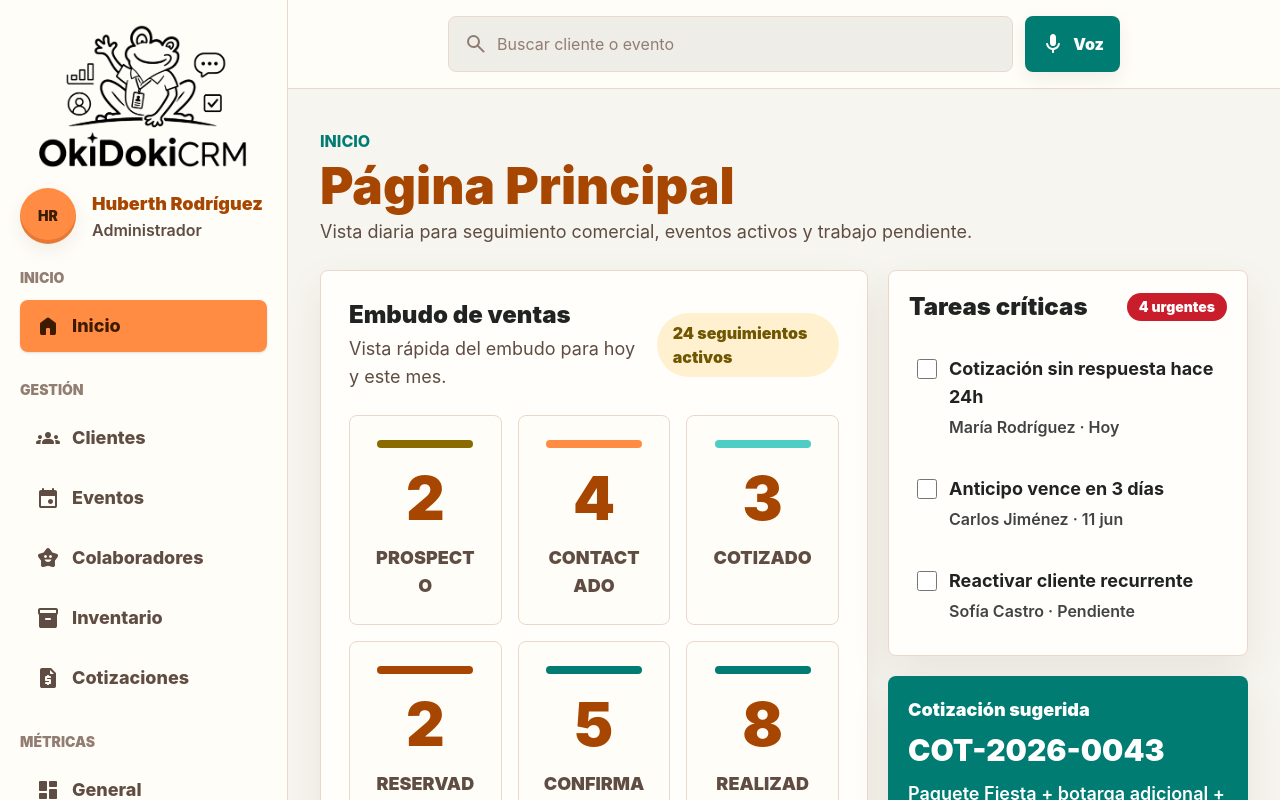
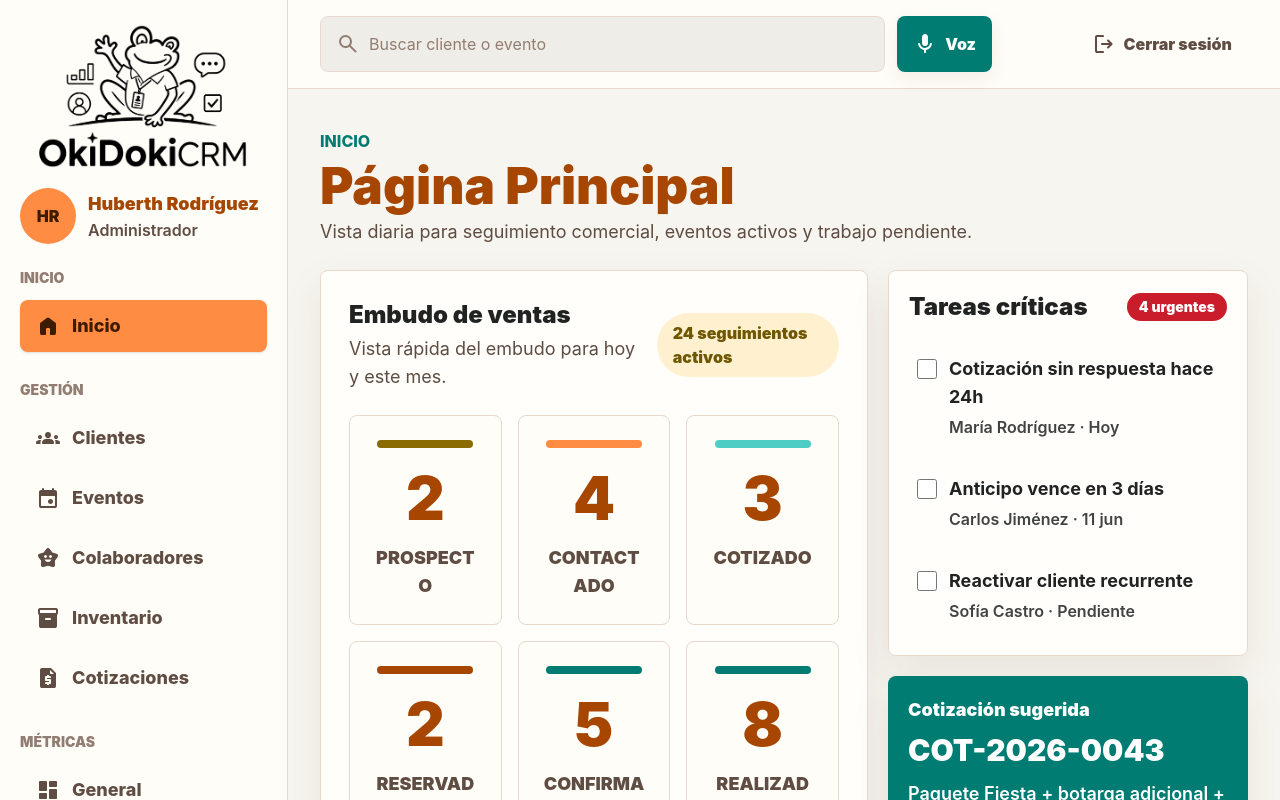
Before and after one commit to garze05/CRM, a Next.js app: page / in a window 1280 px wide. Shown: the top 800 px of the page. Built offline with nearby package versions, Linux system fonts and the light colour scheme.

Commit message:
feat: Update account items in Sidebar; remove unused paperwork link and adjust layout

```diff
--- a/app/components/crm-shell.tsx
+++ b/app/components/crm-shell.tsx
@@ -84,23 +84,18 @@ const mockUser = {
 
 const accountItems = [
 	{
-		label: "Ajustes",
-		href: "/ajustes",
-		icon: "material-symbols:settings-rounded",
-	},
-	{
-		label: "Cerrar sesión",
-		href: "/",
-		icon: "material-symbols:logout-rounded",
-	},
-];
-
-const paperworkItem: NavigationItem = {
 		label: "Papelería",
 		href: "/papeleria",
 		icon: "material-symbols:delete-outline-rounded",
 		activeMatch: "/papeleria",
-};
+	},
+	{
+		label: "Ajustes",
+		href: "/ajustes",
+		icon: "material-symbols:settings-rounded",
+		activeMatch: "/ajustes",
+	},
+];
 
 function isNavigationItemActive(pathname: string, item: NavigationItem) {
 	if (!item.activeMatch) {
@@ -182,8 +177,8 @@ function NavigationContent({ onNavigate }: { onNavigate?: () => void }) {
 
 function SidebarUser() {
 	return (
-		<div className='mb-6 flex items-center gap-4'>
-			<div className='grid h-14 w-14 shrink-0 place-items-center rounded-full bg-[var(--accent-color)] text-sm font-black text-[var(--on-accent)] shadow-[inset_0_-4px_0_rgba(132,52,0,0.2),var(--crisp-shadow)]'>
+		<div className='mb-6 flex items-center gap-3'>
+			<div className='grid h-14 w-14 shrink-0 place-items-center rounded-full bg-[var(--accent-color)] text-md font-black text-[var(--on-accent)]'>
 				{mockUser.initials}
 			</div>
 			<div className='min-w-0'>
@@ -200,32 +195,12 @@ function SidebarUser() {
 
 function AccountActions({ onNavigate }: { onNavigate?: () => void }) {
 	return (
-		<div className='border-t border-[color:var(--border-color)] pt-5'>
+		<div className='mt-auto border-t border-[color:var(--border-color)] pt-5'>
 			<div className='space-y-2 text-lg'>
 				{accountItems.map(item => (
-					<Link
-						key={item.label}
-						href={item.href}
-						onClick={onNavigate}
-						className='flex min-h-12 items-center gap-3 rounded-lg px-4 py-3 font-extrabold text-[var(--text-secondary)] transition hover:bg-[#f0ebe4] hover:text-[var(--primary-color)]'
-					>
-						<Icon
-							icon={item.icon}
-							className='h-6 w-6 shrink-0'
-							aria-hidden='true'
-						/>
-						<span>{item.label}</span>
-					</Link>
+					<NavigationLink key={item.label} item={item} onClick={onNavigate} />
 				))}
 			</div>
-		</div>
-	);
-}
-
-function SidebarPaperworkLink({ onNavigate }: { onNavigate?: () => void }) {
-	return (
-		<div className='mt-auto pb-5 text-lg'>
-			<NavigationLink item={paperworkItem} onClick={onNavigate} />
 		</div>
 	);
 }
@@ -235,7 +210,6 @@ function SidebarContent({ onNavigate }: { onNavigate?: () => void }) {
 		<>
 			<SidebarUser />
 			<NavigationContent onNavigate={onNavigate} />
-			<SidebarPaperworkLink onNavigate={onNavigate} />
 			<AccountActions onNavigate={onNavigate} />
 		</>
 	);
@@ -244,7 +218,8 @@ function SidebarContent({ onNavigate }: { onNavigate?: () => void }) {
 function GlobalSearch() {
 	return (
 		<header className='sticky top-0 z-30 border-b border-[color:var(--border-color)] bg-[var(--surface-color)]/95 px-4 py-4 backdrop-blur md:px-8'>
-			<div className='mx-auto flex w-full max-w-2xl items-center justify-center gap-3'>
+			<div className='flex w-full items-center justify-between gap-4'>
+				<div className='flex w-full max-w-2xl items-center justify-start gap-3'>
 					<label className='relative min-w-0 flex-1'>
 						<span className='sr-only'>Buscar cliente o evento</span>
 						<Icon
@@ -269,6 +244,18 @@ function GlobalSearch() {
 						/>
 						<span>Voz</span>
 					</button>
+				</div>
+				<Link
+					href='/'
+					className='flex h-14 shrink-0 items-center gap-2 rounded-full px-4 text-base font-black text-[var(--text-secondary)] transition hover:bg-[#f0ebe4] hover:text-[var(--primary-color)]'
+				>
+					<Icon
+						icon='material-symbols:logout-rounded'
+						className='h-6 w-6 shrink-0'
+						aria-hidden='true'
+					/>
+					<span>Cerrar sesión</span>
+				</Link>
 			</div>
 		</header>
 	);
```
Lines whose indentation alone changed are shown as unchanged.
